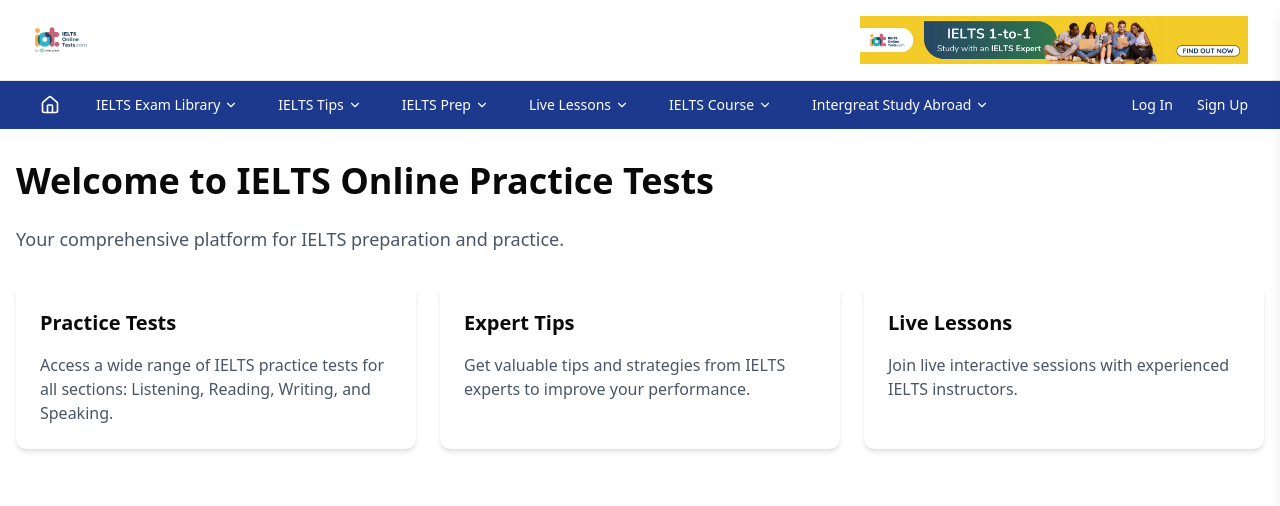
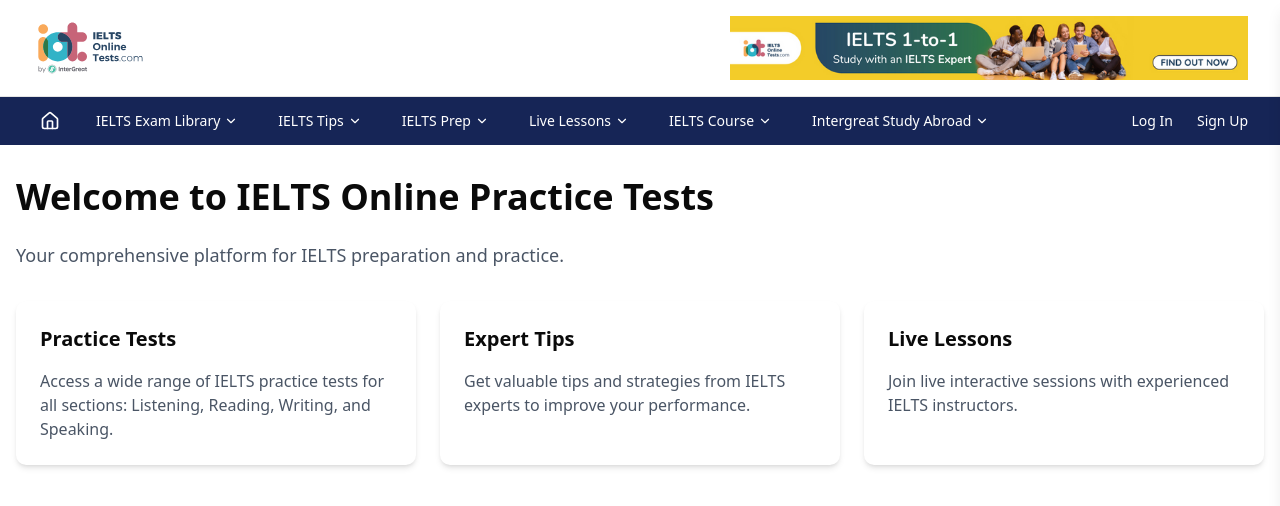
Before and after one commit to Abdullahishtiaq488/IELTS-ONLINE-TESTS, a Next.js app: page / in a window 1280 px wide. Shown: the top 506 px of the page. Built offline with nearby package versions, Linux system fonts and the light colour scheme.

Commit message:
changes 2

```diff
--- a/components/ui/navbar.tsx
+++ b/components/ui/navbar.tsx
@@ -13,12 +13,10 @@
     const dropdownTimersRef = useRef<Record<string, NodeJS.Timeout>>({});
 
     const handleDropdownEnter = (key: string) => {
-        // Clear any existing timer for this dropdown
         if (dropdownTimersRef.current[key]) {
             clearTimeout(dropdownTimersRef.current[key]);
         }
 
-        // Update active dropdowns
         setActiveDropdowns(prev => ({
             ...prev,
             [key]: true
@@ -26,16 +24,14 @@
     };
 
     const handleDropdownLeave = (key: string) => {
-        // Set a timer to close the dropdown
         dropdownTimersRef.current[key] = setTimeout(() => {
             setActiveDropdowns(prev => ({
                 ...prev,
                 [key]: false
             }));
-        }, 150); // Small delay to help with moving to the dropdown
+        }, 150);
     };
 
-    // Cleanup timers on unmount
     useEffect(() => {
         return () => {
             Object.values(dropdownTimersRef.current).forEach(timer => {
@@ -59,7 +55,7 @@
                 >
                     <Link
                         href={item.href || '#'}
-                        className={`flex items-center gap-0.5 px-3 py-2 text-sm font-medium text-white hover:bg-blue-600 ${isNested ? 'pl-5' : ''
+                        className={`flex items-center gap-0.5 px-3 py-2 text-sm font-medium text-white hover:bg-blue-800 ${isNested ? 'pl-5' : ''
                             }`}
                     >
                         <span>{item.label}</span>
@@ -72,8 +68,8 @@
                     </Link>
                     {hasItems && isActive && item.items && (
                         <div
-                            className={`absolute ${isNested ? 'left-full top-0 -ml-1' : 'left-0 top-full'
-                                } bg-blue-800 rounded-md shadow-lg border border-blue-700 min-w-[200px] z-50`}
+                            className={`absolute ${isNested ? 'left-full top-0 -ml-1' : 'left-0 top-[calc(100%+1px)]'
+                                } bg-blue-900/95 backdrop-blur-sm shadow-lg border border-blue-800 min-w-[200px] z-50`}
                             onMouseEnter={() => handleDropdownEnter(itemKey)}
                             onMouseLeave={() => handleDropdownLeave(itemKey)}
                         >
@@ -128,15 +124,15 @@
             {/* Top Section with Logo and Horizontal Image */}
             <div className="hidden sm:block bg-white border-b">
                 <div className="max-w-7xl mx-auto px-4 sm:px-6 lg:px-8">
-                    <div className="flex justify-between items-center h-20">
+                    <div className="flex justify-between items-center h-24">
                         <div className="flex-shrink-0">
                             <Link href="/" className="flex items-center">
                                 <Image
                                     src="/images/logo.svg"
                                     alt="IELTS Online"
-                                    width={220}
-                                    height={80}
-                                    className="h-8 w-auto"
+                                    width={180}
+                                    height={180}
+                                    className="h-16 w-auto"
                                 />
                             </Link>
                         </div>
@@ -144,9 +140,9 @@
                             <Image
                                 src="/images/top-nav-horizontal.png"
                                 alt="IELTS Online Banner"
-                                width={400}
-                                height={60}
-                                className="h-12 w-auto"
+                                width={600}
+                                height={80}
+                                className="h-16 w-auto"
                             />
                         </div>
                     </div>
@@ -154,7 +150,7 @@
             </div>
 
             {/* Main Navigation */}
-            <div className="hidden sm:block bg-blue-900">
+            <div className="hidden sm:block bg-blue-950">
                 <div className="max-w-7xl mx-auto px-4 sm:px-6 lg:px-8">
                     <div className="flex items-center justify-between h-12">
                         <div className="flex items-center space-x-4">
@@ -189,9 +185,9 @@
                         <Image
                             src="/images/logo.svg"
                             alt="IELTS Online"
-                            width={100}
-                            height={32}
-                            className="h-8 w-auto"
+                            width={120}
+                            height={120}
+                            className="h-10 w-auto"
                         />
                     </Link>
                     <button
@@ -228,7 +224,7 @@
                         </button>
                     </div>
 
-                    <div className="px-2 py-3 h-full overflow-y-auto">
+                    <div className="px-2 py-3 h-[calc(100%-4rem)] overflow-y-auto scrollbar-hide">
                         <div className="space-y-1">
                             {Object.entries(navigationItems).map(([key, item]) => (
                                 <div key={`mobile-${key}`}>
```
